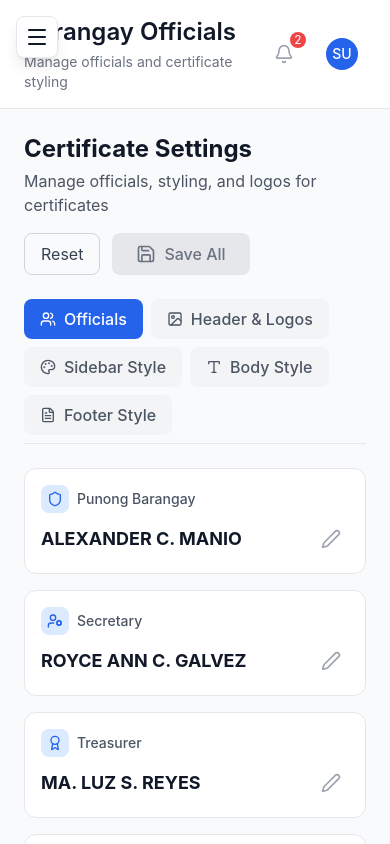
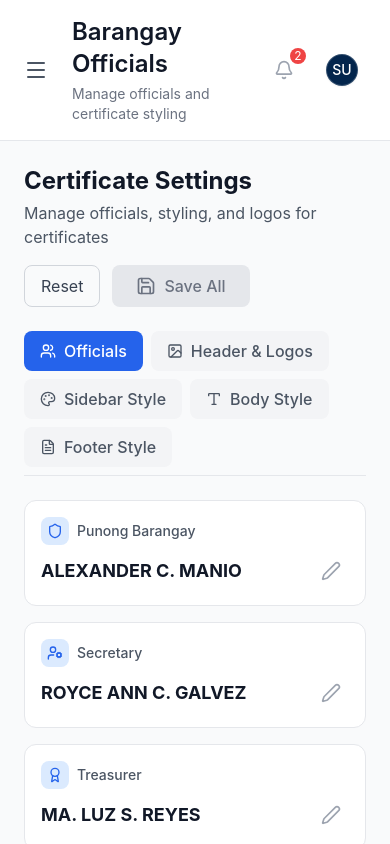
Before and after one commit to norielvc/ibaoesteportal, a Next.js app in the folder frontend/: page /officials in a window 390 px wide. Shown: the top 844 px of the page. Built offline with nearby package versions, Linux system fonts and the light colour scheme; sample sign-in values are in the browser's storage.

Commit message:
UI: Adjust mobile sidebar layout and fix header overlapping

```diff
--- a/frontend/pages/diagnose.js
+++ b/frontend/pages/diagnose.js
@@ -82,7 +82,7 @@ export default function Diagnose() {
 
   return (
     <div style={{ padding: '20px', fontFamily: 'Arial, sans-serif' }}>
-      <h1>CompanyHub Diagnostics</h1>
+      <h1>Barangay Management System Diagnostics</h1>
       <table style={{ width: '100%', borderCollapse: 'collapse' }}>
         <thead>
           <tr style={{ backgroundColor: '#f0f0f0' }}>
--- a/frontend/pages/settings.js
+++ b/frontend/pages/settings.js
@@ -11,8 +11,8 @@ export default function Settings() {
 
   const [settings, setSettings] = useState({
     // General
-    companyName: 'CompanyHub Inc.',
-    companyEmail: 'admin@companyhub.com',
+    companyName: 'Barangay Iba O\' Este',
+    companyEmail: 'admin@iba-o-este.gov.ph',
     timezone: 'UTC',
     language: 'en',
 
@@ -87,11 +87,10 @@ export default function Settings() {
                   <button
                     key={tab.id}
                     onClick={() => setActiveTab(tab.id)}
-                    className={`py-4 px-1 border-b-2 font-medium text-sm transition ${
-                      activeTab === tab.id
-                        ? 'border-primary-600 text-primary-600'
-                        : 'border-transparent text-gray-600 hover:text-gray-900'
-                    }`}
+                    className={`py-4 px-1 border-b-2 font-medium text-sm transition ${activeTab === tab.id
+                      ? 'border-[#03254c] text-[#03254c]'
+                      : 'border-transparent text-gray-600 hover:text-gray-900'
+                      }`}
                   >
                     <div className="flex items-center gap-2">
                       <Icon className="w-4 h-4" />
--- a/frontend/src/components/Layout/Header.js
+++ b/frontend/src/components/Layout/Header.js
@@ -1,9 +1,9 @@
-import { Bell, Search, User, Settings, LogOut } from 'lucide-react';
+import { Bell, Search, User, Settings, LogOut, Menu } from 'lucide-react';
 import { useState } from 'react';
 import { getUserData, logout } from '@/lib/auth';
 import { getInitials } from '@/lib/utils';
 
-export default function Header({ title, subtitle, onSearch, searchTerm }) {
+export default function Header({ title, subtitle, onSearch, searchTerm, onMenuClick }) {
   const [showUserMenu, setShowUserMenu] = useState(false);
   const [showNotifications, setShowNotifications] = useState(false);
   const user = getUserData();
@@ -36,9 +36,17 @@ export default function Header({ title, subtitle, onSearch, searchTerm }) {
 
   return (
     <header className="bg-white border-b border-gray-200 px-6 py-4 sticky top-0 z-30">
-      <div className="flex items-center justify-between">
+      <div className="flex items-center justify-between gap-4">
+        {/* Mobile Menu Toggle */}
+        <button
+          onClick={onMenuClick}
+          className="lg:hidden p-2 -ml-2 rounded-xl text-gray-600 hover:bg-gray-100 transition-colors"
+        >
+          <Menu className="w-6 h-6" />
+        </button>
+
         {/* Title section */}
-        <div className="flex-1">
+        <div className="flex-1 min-w-0">
           <h1 className="text-2xl font-semibold text-gray-900">
             {title}
           </h1>
@@ -116,7 +124,7 @@ export default function Header({ title, subtitle, onSearch, searchTerm }) {
               onClick={() => setShowUserMenu(!showUserMenu)}
               className="flex items-center space-x-3 p-2 rounded-lg hover:bg-gray-100 focus:outline-none focus:ring-2 focus:ring-primary-500 transition-colors"
             >
-              <div className="w-8 h-8 bg-primary-600 rounded-full flex items-center justify-center">
+              <div className="w-8 h-8 bg-[#03254c] rounded-full flex items-center justify-center border border-white/20 shadow-sm">
                 <span className="text-sm font-medium text-white">
                   {getInitials(user?.firstName, user?.lastName)}
                 </span>
--- a/frontend/src/components/Layout/Layout.js
+++ b/frontend/src/components/Layout/Layout.js
@@ -8,6 +8,7 @@ import { isAuthenticated } from '@/lib/auth';
 export default function Layout({ children, title, subtitle, requireAuth = true, onSearch, searchTerm }) {
   const router = useRouter();
   const [isLoading, setIsLoading] = useState(true);
+  const [isMobileMenuOpen, setIsMobileMenuOpen] = useState(false);
 
   useEffect(() => {
     if (requireAuth && !isAuthenticated()) {
@@ -58,9 +59,18 @@ export default function Layout({ children, title, subtitle, requireAuth = true,
 
       {requireAuth ? (
         <>
-          <Sidebar />
+          <Sidebar
+            isMobileMenuOpen={isMobileMenuOpen}
+            setIsMobileMenuOpen={setIsMobileMenuOpen}
+          />
           <div className="lg:pl-64">
-            <Header title={title} subtitle={subtitle} onSearch={onSearch} searchTerm={searchTerm} />
+            <Header
+              title={title}
+              subtitle={subtitle}
+              onSearch={onSearch}
+              searchTerm={searchTerm}
+              onMenuClick={() => setIsMobileMenuOpen(true)}
+            />
             <main className="p-6">
               {children}
             </main>
--- a/frontend/src/components/Layout/Sidebar.js
+++ b/frontend/src/components/Layout/Sidebar.js
@@ -141,9 +141,8 @@ const mainMenuItems = [
   }
 ];
 
-export default function Sidebar({ className }) {
+export default function Sidebar({ className, isMobileMenuOpen, setIsMobileMenuOpen }) {
   const router = useRouter();
-  const [isMobileMenuOpen, setIsMobileMenuOpen] = useState(false);
   const [expandedItems, setExpandedItems] = useState({});
   const user = getUserData();
 
@@ -177,10 +176,10 @@ export default function Sidebar({ className }) {
     return true;
   });
 
-  const SidebarContent = () => (
+  const SidebarContent = ({ showClose }) => (
     <div className="flex flex-col h-full bg-[#03254c]">
       {/* Logo */}
-      <div className="flex items-center px-6 py-8 border-b border-white/10">
+      <div className="flex items-center justify-between px-6 py-8 border-b border-white/10">
         <div className="flex items-center">
           <div className="w-10 h-10 bg-white/10 backdrop-blur-md rounded-xl flex items-center justify-center mr-4 border border-white/20">
             <LayoutDashboard className="w-6 h-6 text-white" />
@@ -190,6 +189,14 @@ export default function Sidebar({ className }) {
             <p className="text-[10px] font-bold text-blue-300/80 uppercase tracking-[0.2em]">Management System</p>
           </div>
         </div>
+        {showClose && (
+          <button
+            onClick={() => setIsMobileMenuOpen(false)}
+            className="p-2 rounded-lg bg-white/5 hover:bg-white/10 text-white transition-colors"
+          >
+            <X className="w-5 h-5" />
+          </button>
+        )}
       </div>
 
       {/* Navigation */}
@@ -336,36 +343,32 @@ export default function Sidebar({ className }) {
 
   return (
     <>
-      {/* Mobile menu button */}
-      <div className="lg:hidden fixed top-4 left-4 z-50">
-        <button
-          onClick={() => setIsMobileMenuOpen(!isMobileMenuOpen)}
-          className="p-2 rounded-lg bg-white shadow-lg border border-gray-200"
-        >
-          {isMobileMenuOpen ? (
-            <X className="w-6 h-6" />
-          ) : (
-            <Menu className="w-6 h-6" />
+      {/* Mobile sidebar overlay with sliding effect */}
+      <div className={cn(
+        "lg:hidden fixed inset-0 z-50 transition-all duration-500 overflow-hidden",
+        isMobileMenuOpen ? "opacity-100 pointer-events-auto" : "opacity-0 pointer-events-none"
+      )}>
+        {/* Backdrop */}
+        <div
+          className={cn(
+            "absolute inset-0 bg-black/60 backdrop-blur-sm transition-opacity duration-500",
+            isMobileMenuOpen ? "opacity-100" : "opacity-0"
           )}
-        </button>
+          onClick={() => setIsMobileMenuOpen(false)}
+        />
+
+        {/* Sidebar Container */}
+        <div className={cn(
+          "absolute inset-y-0 left-0 w-[280px] bg-[#03254c] shadow-2xl transition-transform duration-500 ease-out flex flex-col",
+          isMobileMenuOpen ? "translate-x-0" : "-translate-x-full"
+        )}>
+          <SidebarContent showClose={true} />
+        </div>
       </div>
-
-      {/* Mobile sidebar overlay */}
-      {isMobileMenuOpen && (
-        <div className="lg:hidden fixed inset-0 z-40 flex">
-          <div
-            className="fixed inset-0 bg-gray-600 bg-opacity-75"
-            onClick={() => setIsMobileMenuOpen(false)}
-          />
-          <div className="relative flex flex-col w-64 bg-white shadow-xl">
-            <SidebarContent />
-          </div>
-        </div>
-      )}
 
       {/* Desktop sidebar */}
       <div className={cn("hidden lg:flex lg:flex-col lg:w-64 lg:fixed lg:inset-y-0 bg-[#03254c] border-r border-white/5", className)}>
-        <SidebarContent />
+        <SidebarContent showClose={false} />
       </div>
     </>
   );
```
